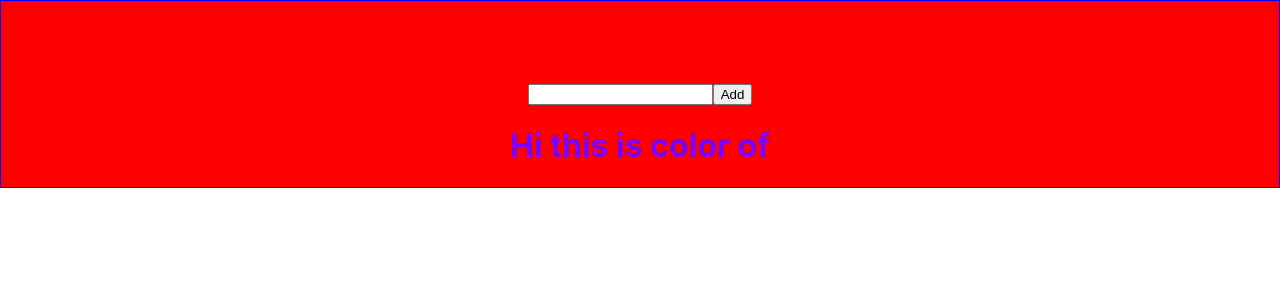
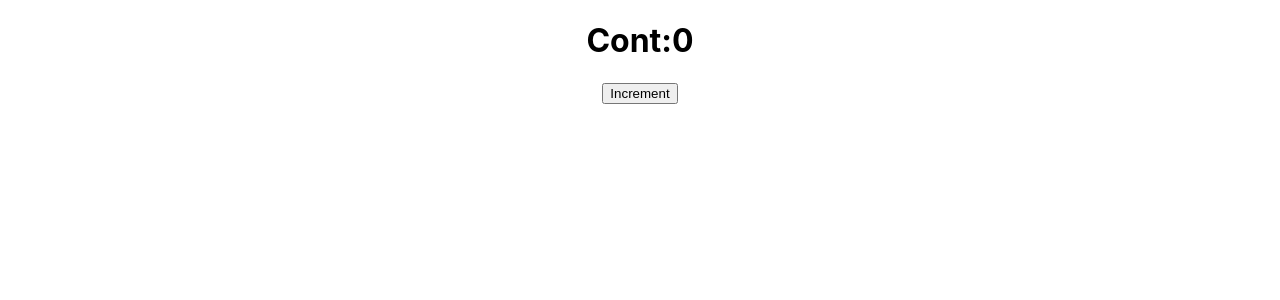
Before and after one commit to ParagBabiya/React-IDP2, a React (Create React App) app: page / in a window 1280 px wide. Shown: the top 300 px of the page. Built offline with nearby package versions, Linux system fonts and the light colour scheme.

Commit message:
Initial Commit

```diff
--- a/src/App.js
+++ b/src/App.js
@@ -1,36 +1,38 @@
 import "./App.css";
-import Arrowfunc from "./Module2/ArrowFunction";
+import CBcomp from "./DivingDeeper-into-component-and-internals/ClassBasedComponent/ClassBasedComponent";
+// import Arrowfunc from "./Module2/ArrowFunction";
 // import LetConst from "./Module2/let-const/LetAndConst";
-import { Exim } from "./Module2/ArrowFunction";
-import Class from "./Module2/Classis,Properties&Methods";
-import Properties from "./Module2/Classis,Properties&Methods/properties";
-import Methods from "./Module2/Classis,Properties&Methods/methods";
-import Spread from "./Module2/Spread&RestOperator/spread";
-import Rest from "./Module2/Spread&RestOperator/rest";
-import Destructuring from "./Module2/Destructuring/destructuring";
-import ArrayFunctions from "./Module2/ArrayFunctions/ArrayFunctions";
-import Jsx from "./Module2/jsx/jsx";
-import Dynamic from "./Module2/outputtingDynamicContent";
-import Props from "./Module2/Props/props";
-import { ClassState } from "./Module2/state/Stateclass";
-import StateFunction from "./Module2/state/StateFunction";
-import ChildrenProperty from "./Module2/ChildrenProperty";
-import Index2 from "./Module2/ChildrenProperty/index2";
-import HandlingEvent from "./Module2/handlingEvent/handlingEvent";
-import HelloWorld from "./Module2/StatelessVsStateful/Stateless";
-import PassingMethods from "./Module2/PassingMethods/PassingMethods";
-import Passinghandler from "./Module2/PassingMethods/handling";
-import Style from "./Stylingsheet/style";
-import Mapfunc from "./Module3/map/mapfunc";
-import Lists from "./Module3/lists/lists";
-import Immutable from "./Module3/immutable/Immutable";
-import ArrayUseState from "./Module3/immutable/ArrayUseState";
-import ListAndKey from "./Module3/ListAndKey/ListAndKey";
-import StyleDynamic from "./Module4/StyleDynamic/StyleDynamic";
-import AddingRaduim from "./Module4/AddingRadium/AddingRaduim";
-import Lists2 from "./Module3/FlexibleList/Lists";
-import Somedata from "./Module4/MediaQueryRadium/somedata";
-import MediaQuery from "./Module4/MediaQueryRadium/MediaQuery";
+// import { Exim } from "./Module2/ArrowFunction";
+// import Class from "./Module2/Classis,Properties&Methods";
+// import Properties from "./Module2/Classis,Properties&Methods/properties";
+// import Methods from "./Module2/Classis,Properties&Methods/methods";
+// import Spread from "./Module2/Spread&RestOperator/spread";
+// import Rest from "./Module2/Spread&RestOperator/rest";
+// import Destructuring from "./Module2/Destructuring/destructuring";
+// import ArrayFunctions from "./Module2/ArrayFunctions/ArrayFunctions";
+// import Jsx from "./Module2/jsx/jsx";
+// import Dynamic from "./Module2/outputtingDynamicContent";
+// import Props from "./Module2/Props/props";
+// import { ClassState } from "./Module2/state/Stateclass";
+// import StateFunction from "./Module2/state/StateFunction";
+// import ChildrenProperty from "./Module2/ChildrenProperty";
+// import Index2 from "./Module2/ChildrenProperty/index2";
+// import HandlingEvent from "./Module2/handlingEvent/handlingEvent";
+// import HelloWorld from "./Module2/StatelessVsStateful/Stateless";
+// import PassingMethods from "./Module2/PassingMethods/PassingMethods";
+// import Passinghandler from "./Module2/PassingMethods/handling";
+// import Style from "./Stylingsheet/style";
+// import Mapfunc from "./Module3/map/mapfunc";
+// import Lists from "./Module3/lists/lists";
+// import Immutable from "./Module3/immutable/Immutable";
+// import ArrayUseState from "./Module3/immutable/ArrayUseState";
+// import ListAndKey from "./Module3/ListAndKey/ListAndKey";
+// import StyleDynamic from "./Module4/StyleDynamic/StyleDynamic";
+// import AddingRaduim from "./Module4/AddingRadium/AddingRaduim";
+// import Lists2 from "./Module3/FlexibleList/Lists";
+// import Somedata from "./Module4/MediaQueryRadium/somedata";
+// import MediaQuery from "./Module4/MediaQueryRadium/MediaQuery";
+import MainComp from "./DivingDeeper-into-component-and-internals/SplitingAnAppIntoComponent/MainComp";
 
 function App() {
   const users =[
@@ -72,10 +74,12 @@ function App() {
 
 {/* <ListAndKey list={users}/> */}
 {/* <Lists2/> */}
-<StyleDynamic/>
+{/* <StyleDynamic/> */}
 {/* <AddingRaduim/> */}
 {/* <Somedata/> */}
 {/* <MediaQuery/> */}
+{/* <MainComp/> */}
+<CBcomp/>
     </div>
   );
 }
--- /dev/null
+++ b/src/DivingDeeper-into-component-and-internals/ClassBasedComponent/ClassBasedComponent.js
@@ -0,0 +1,39 @@
+import { Component } from "react";
+
+class CBcomp extends Component{
+    // state={
+    //     person:[
+    //         {id:1,name:'James',age:'28'},
+    //         {id:2,name:'Max',age:'27'},
+    //         {id:3,name:'Sames',age:'24'},
+    //     ],
+    //     otherstates:'some values',
+    //     Showperson:false
+    // }
+
+constructor(props){
+    super(props);
+    this.state ={
+        count:0
+    }
+}
+increment=()=>{
+    this.setState(prevstate=>({
+        count:prevstate.count +1
+    }));
+}
+
+    render(){
+        return(
+            <div>
+                <h1>
+                    Cont:{this.state.count}
+                </h1>
+<button onClick={this.increment}>Increment</button>
+            </div>
+        )
+
+    }
+}
+
+export default CBcomp;
--- /dev/null
+++ b/src/DivingDeeper-into-component-and-internals/SplitingAnAppIntoComponent/Footer.js
@@ -0,0 +1,13 @@
+import React from 'react'
+
+const Footer = () => {
+  return (
+    <div>
+       <footer>
+      <p>Copyright © 2023 Movie List</p>
+    </footer>
+    </div>
+  )
+}
+
+export default Footer
--- /dev/null
+++ b/src/DivingDeeper-into-component-and-internals/SplitingAnAppIntoComponent/Header.js
@@ -0,0 +1,15 @@
+import React from 'react'
+
+const Header = () => {
+  return (
+    <div>
+
+    <header>
+      <h1>Movie List</h1>
+    </header>
+
+    </div>
+  )
+}
+
+export default Header
--- /dev/null
+++ b/src/DivingDeeper-into-component-and-internals/SplitingAnAppIntoComponent/MainComp.js
@@ -0,0 +1,22 @@
+import React from 'react';
+import Footer from './Footer';
+import Header from './Header';
+import Movie from './Movie';
+
+function MainComp() {
+  const movies = [
+    { id: 1, title: 'Movie 1' },
+    { id: 2, title: 'Movie 2' },
+    { id: 3, title: 'Movie 3' }
+  ];
+
+  return (
+    <div>
+      <Header />
+      <Movie  movies={movies}/>
+      <Footer  />
+    </div>
+  );
+}
+
+export default MainComp;
--- /dev/null
+++ b/src/DivingDeeper-into-component-and-internals/SplitingAnAppIntoComponent/Movie.js
@@ -0,0 +1,18 @@
+import React from 'react'
+
+const Movie = (props) => {
+
+const movies= props.movies;
+
+  return (
+    <div>
+       <ul>
+       {movies.map(movie => (
+          <li key={movie.id}>{movie.title}</li>
+        ))}
+      </ul>
+    </div>
+  )
+}
+
+export default Movie
```
Also changed, not shown: src/DivingDeeper-into-component-and-internals/SplitingAnAppIntoComponent/MovieList.js (added).
